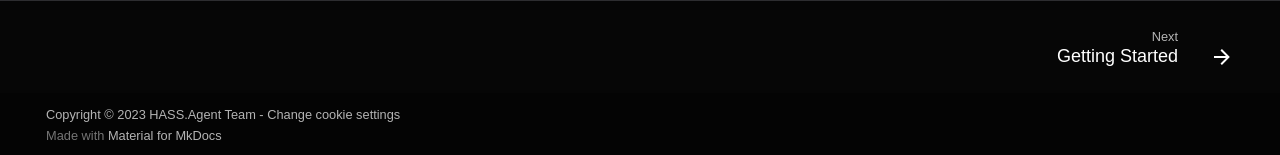
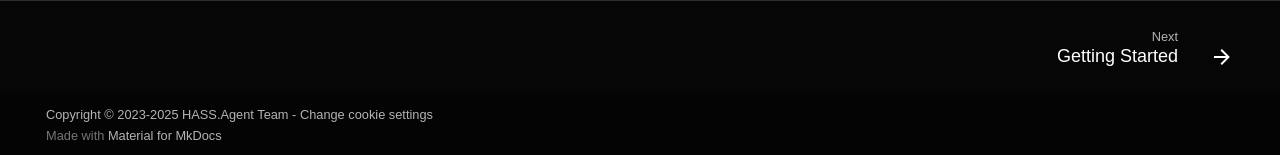
Before and after one commit to hass-agent/HASS.Agent-Documentation, an MkDocs documentation site: the page built from docs/index.md, in a window 1280 px wide. Shown: the part 2125-2280 px from the top of the page. Built offline with MkDocs 1.6.1 and Material for MkDocs 9.7.7, drawn with Linux system fonts in a browser that asks for light colours; a script that is not in the unit is left out; comment, search, counter and statistics services are not loaded; the version menu is left out.

Commit message:
Update copyright

```diff
--- a/mkdocs.yml
+++ b/mkdocs.yml
@@ -10,7 +10,7 @@
 edit_uri: edit/beta/docs/
 
 copyright: >
-  Copyright &copy; 2023 <a href="https://github.com/hass-agent" target="_blank" rel="noopener">HASS.Agent Team</a> -
+  Copyright &copy; 2023-2025 <a href="https://github.com/hass-agent" target="_blank" rel="noopener">HASS.Agent Team</a> -
   <a href="#__consent">Change cookie settings</a>
 
 theme:
```
